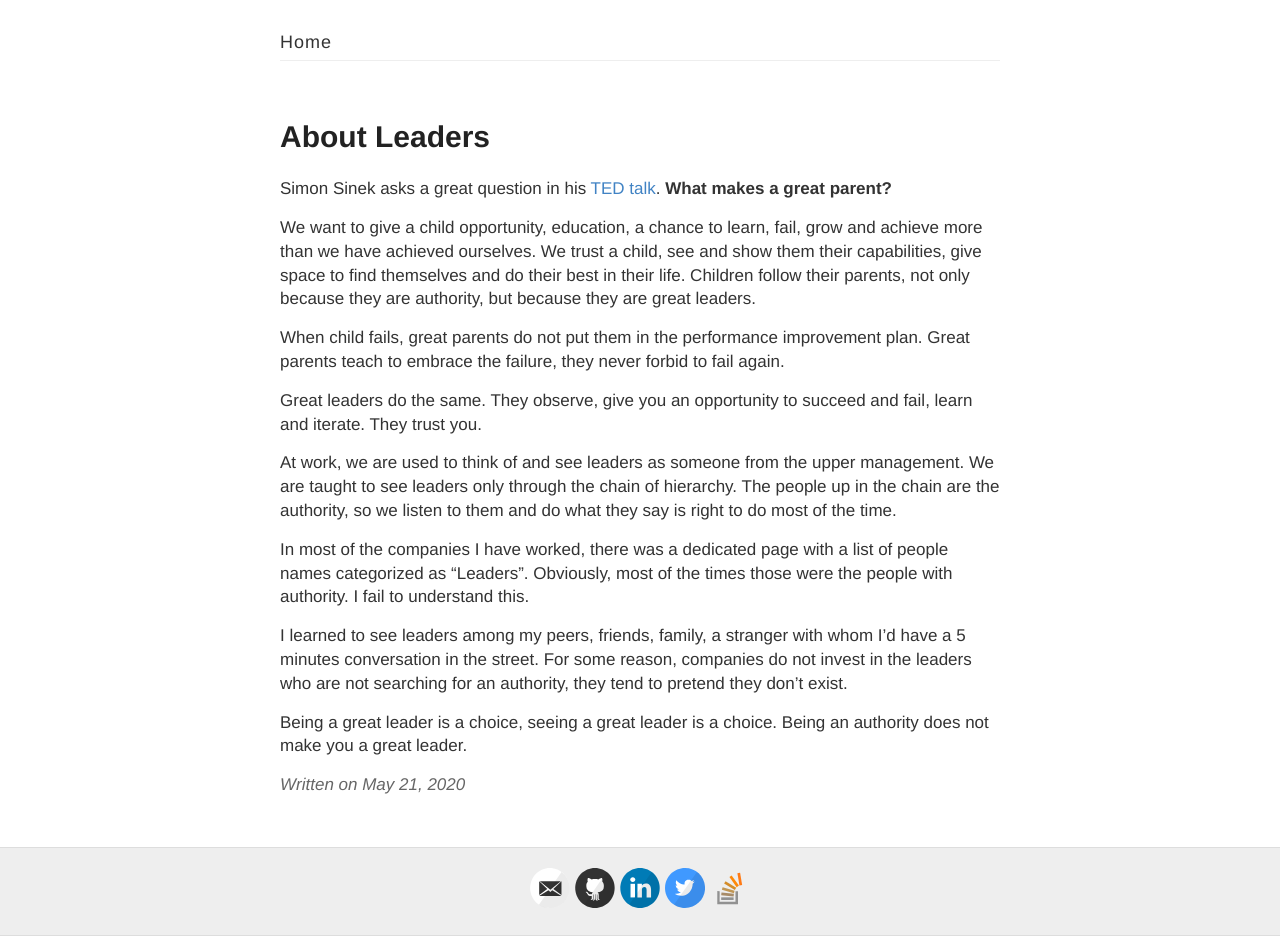
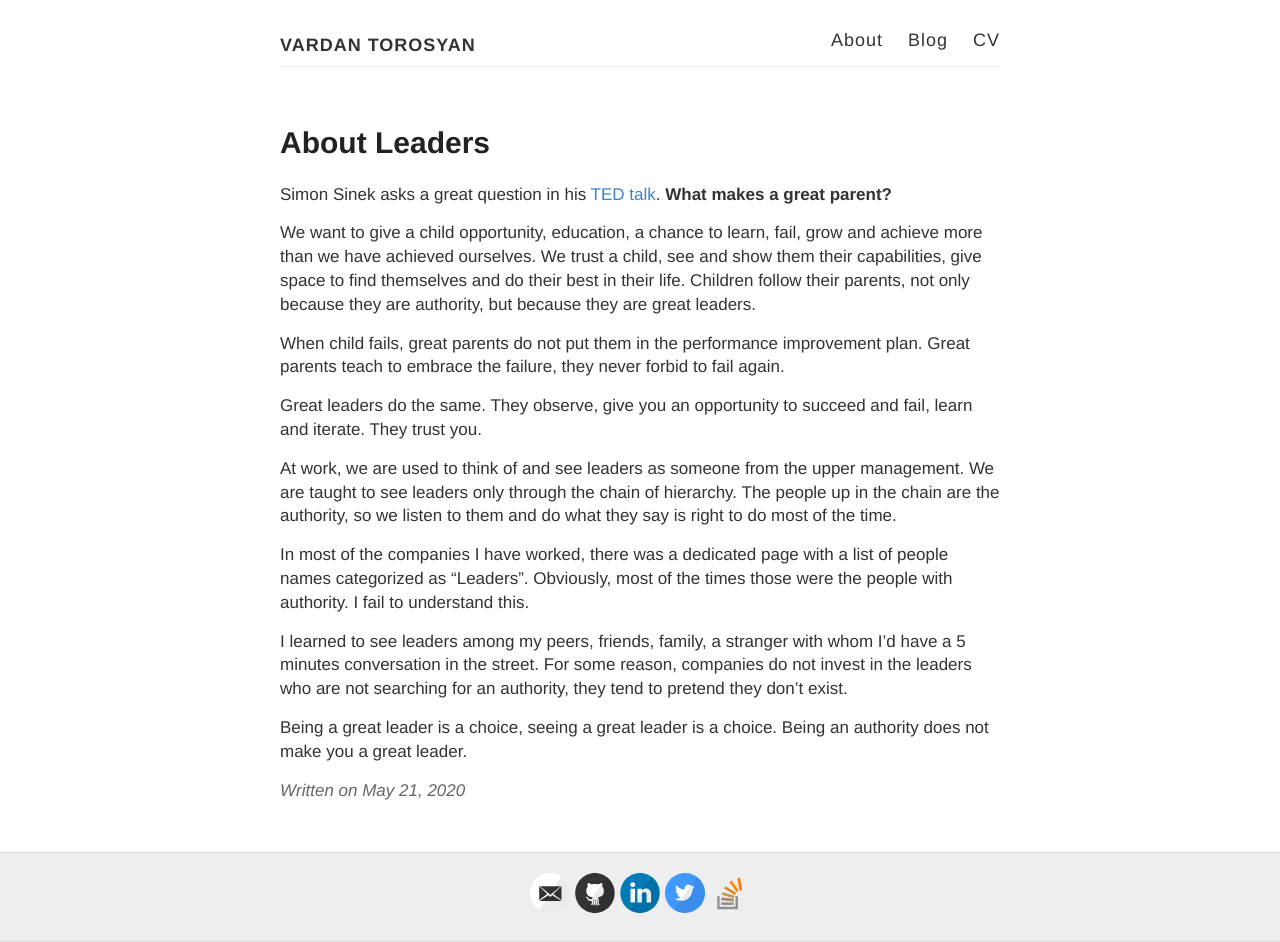
Before and after one commit to vtorosyan/vtorosyan.github.io, a Jekyll site: the page built from _posts/2020/05/2020-05-21-about-leaders.md, in a window 1280 px wide. Built offline with Jekyll 4.4.1, drawn with Linux system fonts in a browser that asks for light colours; comment, search, counter and statistics services are not loaded.

Commit message:
Adding more menu items, few config changes

```diff
--- a/_config.yml
+++ b/_config.yml
@@ -4,7 +4,7 @@
 
 name: Vardan Torosyan
 title: Vardan Torosyan
-description:
+description: ""
 
 author:
   name: "Vardan Torosyan"
@@ -76,7 +76,7 @@ kramdown:
 sass:
   style: :expanded # You might prefer to minify using :compressed
 
-paginate: 20
+paginate: 5
 paginate_path: "/page/:num"
 
 
--- a/_layouts/default.html
+++ b/_layouts/default.html
@@ -20,7 +20,16 @@
     <div class="wrapper-masthead">
       <div class="container">
         <header class="masthead clearfix">
+
+          <div class="site-info">
+            <h1 class="site-name"><a href="{{ site.baseurl }}/">{{ site.name }}</a></h1>
+            <p class="site-description">{{ site.description }}</p>
+          </div>
+
           <nav>
+            <a href="{{ site.baseurl }}/about">About</a>
+            <a href="{{ site.baseurl }}/">Blog</a>
+            <a href="{{ site.baseurl }}/vardan_torosyan_cv.pdf">CV</a>
           </nav>
         </header>
       </div>
--- a/_layouts/layout.html
+++ /dev/null
@@ -1,48 +0,0 @@
-<!DOCTYPE html>
-<html>
-  <head>
-    <title>{% if page.title %}{{ page.title }} – {% endif %}{{ site.name }}</title>
-
-    {% include meta.html %}
-
-    <!--[if lt IE 9]>
-      <script src="http://html5shiv.googlecode.com/svn/trunk/html5.js"></script>
-    <![endif]-->
-
-    <link rel="stylesheet" type="text/css" href="{{ site.baseurl }}/style.css" />
-    <link rel="alternate" type="application/rss+xml" title="{{ site.name }} - {{ site.description }}" href="{{ site.baseurl }}/feed.xml" />
-    <link rel="canonical" href="{{ site.url }}{{ page.url }}" />
-
-    <!-- Created with Jekyll Now - http://github.com/barryclark/jekyll-now -->
-  </head>
-
-  <body>
-    <div class="wrapper-masthead">
-      <div class="container">
-        <header class="masthead clearfix">
-
-          <div class="site-info">
-            <a class="site-name" href="{{ site.baseurl }}/">Home</a>
-          </div>
-
-          <nav>
-          </nav>
-        </header>
-      </div>
-    </div>
-
-    <div id="main" role="main" class="container">
-      {{ content }}
-    </div>
-
-    <div class="wrapper-footer">
-      <div class="container">
-        <footer class="footer">
-          {% include svg-icons.html %}
-        </footer>
-      </div>
-    </div>
-
-    {% include analytics.html %}
-  </body>
-</html>
--- a/_layouts/page.html
+++ b/_layouts/page.html
@@ -1,5 +1,5 @@
 ---
-layout: layout
+layout: default
 ---
 
 <article class="page">
--- a/_layouts/post.html
+++ b/_layouts/post.html
@@ -9,9 +9,11 @@ layout: layout
     {{ content }}
   </div>
 
+  {% if page.date %}
   <div class="date">
     Written on {{ page.date | date: "%B %e, %Y" }}
   </div>
+  {% endif %}
 
   {% include disqus.html %}
 </article>
--- a/style.scss
+++ b/style.scss
@@ -207,6 +207,7 @@ img {
   font-size: 18px;
   letter-spacing: 1px;
   color: $darkGray;
+  text-transform: uppercase;
 
   @include mobile {
     margin: 9px 0 0 0;
@@ -214,7 +215,7 @@ img {
 }
 
 .site-description {
-  margin: -5px 0 0 0;
+  margin: 55px 0 0 0;
   color: $gray;
   font-size: 16px;
 
```
Also changed, not shown: other parts of _layouts/post.html (+1 -1 lines), about.html (added, +13 -0 lines), more.md (deleted, +0 -15 lines), README.md, 1 other file.
